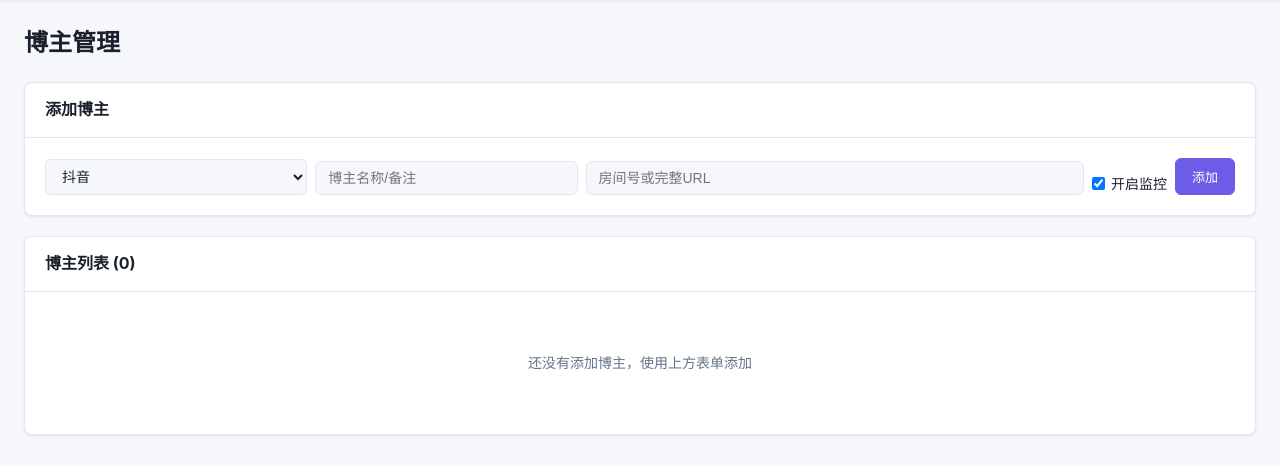
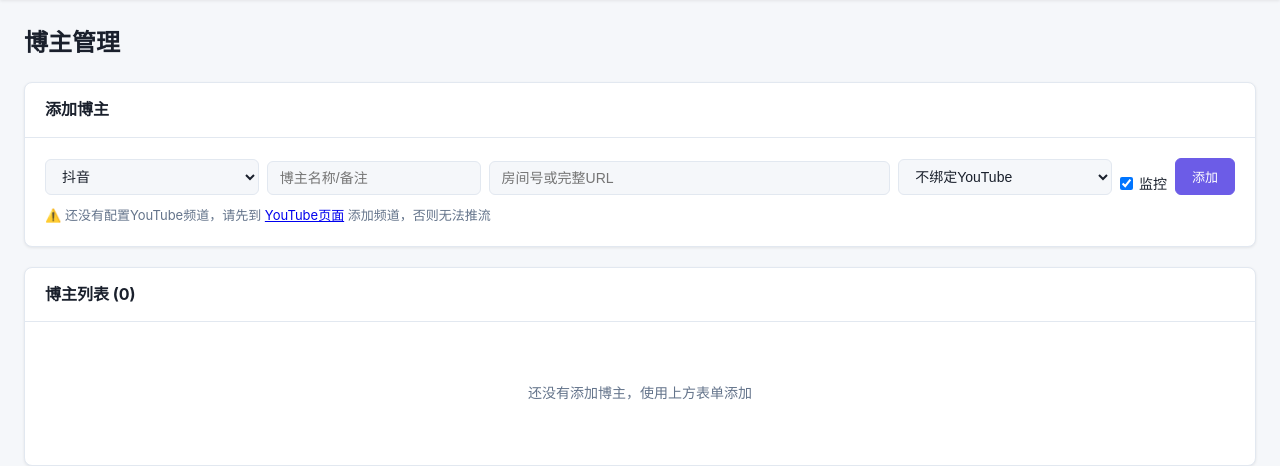
Before and after one commit to yyzq-cf/stream-bridge, a Flask app: page /streamers in a window 1280 px wide. Shown: the part 56-522 px from the top of the page. Run offline with Flask 3, Linux system fonts and the light colour scheme; a user stored in the database is signed in.

Commit message:
feat: 博主可绑定指定YouTube频道,支持每个博主推到不同频道

```diff
--- a/app.py
+++ b/app.py
@@ -99,7 +99,8 @@ def dashboard():
 @login_required
 def streamers():
     streamers = Streamer.query.order_by(Streamer.created_at.desc()).all()
-    return render_template('streamers.html', streamers=streamers)
+    channels = YouTubeChannel.query.all()
+    return render_template('streamers.html', streamers=streamers, channels=channels)
 
 
 @app.route('/streamers/add', methods=['POST'])
@@ -109,6 +110,8 @@ def add_streamer():
     name = request.form.get('name', '').strip()
     room_id = request.form.get('room_id', '').strip()
     monitor = request.form.get('monitor', 'on') == 'on'
+    yt_channel_id = request.form.get('youtube_channel_id', '').strip()
+    yt_channel_id = int(yt_channel_id) if yt_channel_id else None
 
     if not platform or not name or not room_id:
         flash('平台、名称、房间号不能为空', 'error')
@@ -119,7 +122,8 @@ def add_streamer():
         name=name,
         room_id=room_id,
         url=room_id if room_id.startswith('http') else None,
-        is_monitoring=monitor
+        is_monitoring=monitor,
+        youtube_channel_id=yt_channel_id
     )
     db.session.add(streamer)
     db.session.commit()
@@ -153,6 +157,17 @@ def toggle_monitor(sid):
     action = '开启监控' if streamer.is_monitoring else '关闭监控'
     _log(sid, 'info', 'toggle_monitor', f'{action}: {streamer.name}')
     return jsonify({'ok': True, 'monitoring': streamer.is_monitoring})
+
+
+@app.route('/streamers/<int:sid>/update-youtube', methods=['POST'])
+@login_required
+def update_streamer_youtube(sid):
+    """更新博主绑定的YouTube频道"""
+    streamer = Streamer.query.get_or_404(sid)
+    channel_id = request.form.get('youtube_channel_id', '').strip()
+    streamer.youtube_channel_id = int(channel_id) if channel_id else None
+    db.session.commit()
+    return jsonify({'ok': True, 'message': 'YouTube频道已更新'})
 
 
 @app.route('/streamers/<int:sid>/check', methods=['POST'])
@@ -193,10 +208,10 @@ def start_manual_push(sid):
     if not is_live or not stream_url:
         return jsonify({'ok': False, 'message': f'未在直播或获取流失败: {err}'})
 
-    # 获取YouTube频道
-    channel = YouTubeChannel.query.filter_by(is_active=True).first()
+    # 获取博主绑定的YouTube频道
+    channel = YouTubeChannel.query.get(streamer.youtube_channel_id) if streamer.youtube_channel_id else None
     if not channel:
-        return jsonify({'ok': False, 'message': '未配置YouTube频道'})
+        return jsonify({'ok': False, 'message': '该博主未绑定YouTube频道，请先在列表中选择'})
 
     try:
         title = (channel.default_title_template or '{streamer_name} 直播转播').format(
--- a/models.py
+++ b/models.py
@@ -14,6 +14,7 @@ class User(UserMixin, db.Model):
     password_hash = db.Column(db.String(256), nullable=False)
     is_admin = db.Column(db.Boolean, default=False)
     created_at = db.Column(db.DateTime, default=datetime.utcnow)
+    youtube_channel_id = db.Column(db.Integer, db.ForeignKey('youtube_channels.id'), nullable=True)  # 绑定推送到哪个YouTube频道
 
     def set_password(self, password):
         self.password_hash = generate_password_hash(password)
@@ -35,6 +36,7 @@ class Streamer(db.Model):
     last_checked = db.Column(db.DateTime)                # 最后检查时间
     last_live_at = db.Column(db.DateTime)                # 最后在线时间
     created_at = db.Column(db.DateTime, default=datetime.utcnow)
+    youtube_channel_id = db.Column(db.Integer, db.ForeignKey('youtube_channels.id'), nullable=True)  # 绑定推送到哪个YouTube频道
 
     # 关联
     active_streams = db.relationship('ActiveStream', backref='streamer', lazy='dynamic')
@@ -52,6 +54,7 @@ class YouTubeChannel(db.Model):
     token_expiry = db.Column(db.DateTime)
     is_active = db.Column(db.Boolean, default=True)
     created_at = db.Column(db.DateTime, default=datetime.utcnow)
+    youtube_channel_id = db.Column(db.Integer, db.ForeignKey('youtube_channels.id'), nullable=True)  # 绑定推送到哪个YouTube频道
 
     # 默认直播配置
     default_title_template = db.Column(db.String(500), default='{streamer_name} 直播转播')
--- a/monitor_engine.py
+++ b/monitor_engine.py
@@ -224,11 +224,11 @@ def _process_streamer(streamer):
 
 def _auto_start_push(streamer, source_url):
     """自动创建YouTube广播并启动推流"""
-    # 获取活跃的YouTube频道
-    channel = YouTubeChannel.query.filter_by(is_active=True).first()
+    # 获取博主绑定的YouTube频道
+    channel = YouTubeChannel.query.get(streamer.youtube_channel_id) if streamer.youtube_channel_id else None
     if not channel:
         _add_log(streamer.id, 'warning', 'no_youtube',
-                 '没有可用的YouTube频道, 跳过自动推流')
+                 '该博主未绑定YouTube频道, 跳过自动推流')
         return
 
     try:
--- a/static/js/main.js
+++ b/static/js/main.js
@@ -298,3 +298,13 @@ function toggleTheme() {
         });
     }
 })();
+
+// ─── 更新博主YouTube频道绑定 ───
+async function updateYouTubeChannel(id, channelId) {
+    const r = await api(`/streamers/${id}/update-youtube`, 'POST', { youtube_channel_id: channelId });
+    if (r.ok) {
+        showToast('✅ YouTube频道绑定已更新', 'success');
+    } else {
+        showToast('❌ 更新失败', 'error');
+    }
+}
--- a/templates/streamers.html
+++ b/templates/streamers.html
@@ -16,11 +16,20 @@
             </select>
             <input type="text" name="name" class="form-control" placeholder="博主名称/备注" required>
             <input type="text" name="room_id" class="form-control" placeholder="房间号或完整URL" required style="flex:2">
+            <select name="youtube_channel_id" class="form-control">
+                <option value="">不绑定YouTube</option>
+                {% for ch in channels %}
+                <option value="{{ ch.id }}">{{ ch.channel_title }}</option>
+                {% endfor %}
+            </select>
             <label class="checkbox-label">
-                <input type="checkbox" name="monitor" checked> 开启监控
+                <input type="checkbox" name="monitor" checked> 监控
             </label>
             <button type="submit" class="btn btn-primary">添加</button>
         </form>
+        {% if not channels %}
+        <p style="margin-top:10px;color:var(--text-dim);font-size:13px;">⚠️ 还没有配置YouTube频道，请先到 <a href="{{ url_for('youtube_page') }}">YouTube页面</a> 添加频道，否则无法推流</p>
+        {% endif %}
     </div>
 </div>
 
@@ -34,7 +43,7 @@
             <thead>
                 <tr>
                     <th>ID</th><th>平台</th><th>名称</th><th>房间号</th>
-                    <th>直播中</th><th>监控</th><th>最后检查</th><th>操作</th>
+                    <th>直播中</th><th>监控</th><th>推送到YouTube</th><th>最后检查</th><th>操作</th>
                 </tr>
             </thead>
             <tbody>
@@ -54,6 +63,14 @@
                             <span class="slider"></span>
                         </label>
                     </td>
+                    <td>
+                        <select class="form-control yt-select" style="min-width:140px;font-size:12px;" onchange="updateYouTubeChannel({{ s.id }}, this.value)">
+                            <option value="">未绑定</option>
+                            {% for ch in channels %}
+                            <option value="{{ ch.id }}" {{ 'selected' if s.youtube_channel_id == ch.id else '' }}>{{ ch.channel_title }}</option>
+                            {% endfor %}
+                        </select>
+                    </td>
                     <td>{{ s.last_checked.strftime('%m-%d %H:%M') if s.last_checked else '-' }}</td>
                     <td class="action-buttons">
                         <button class="btn btn-sm btn-info" onclick="checkNow({{ s.id }})">检测</button>
```
